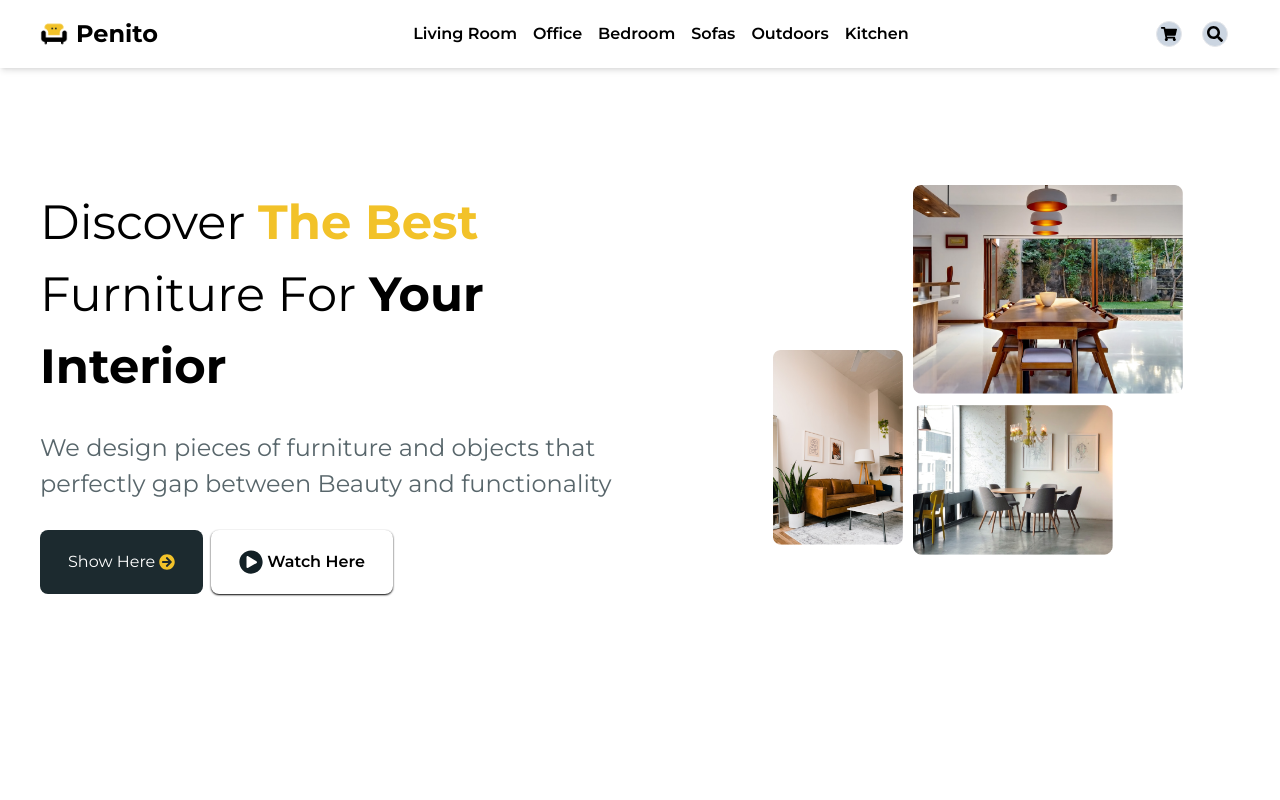
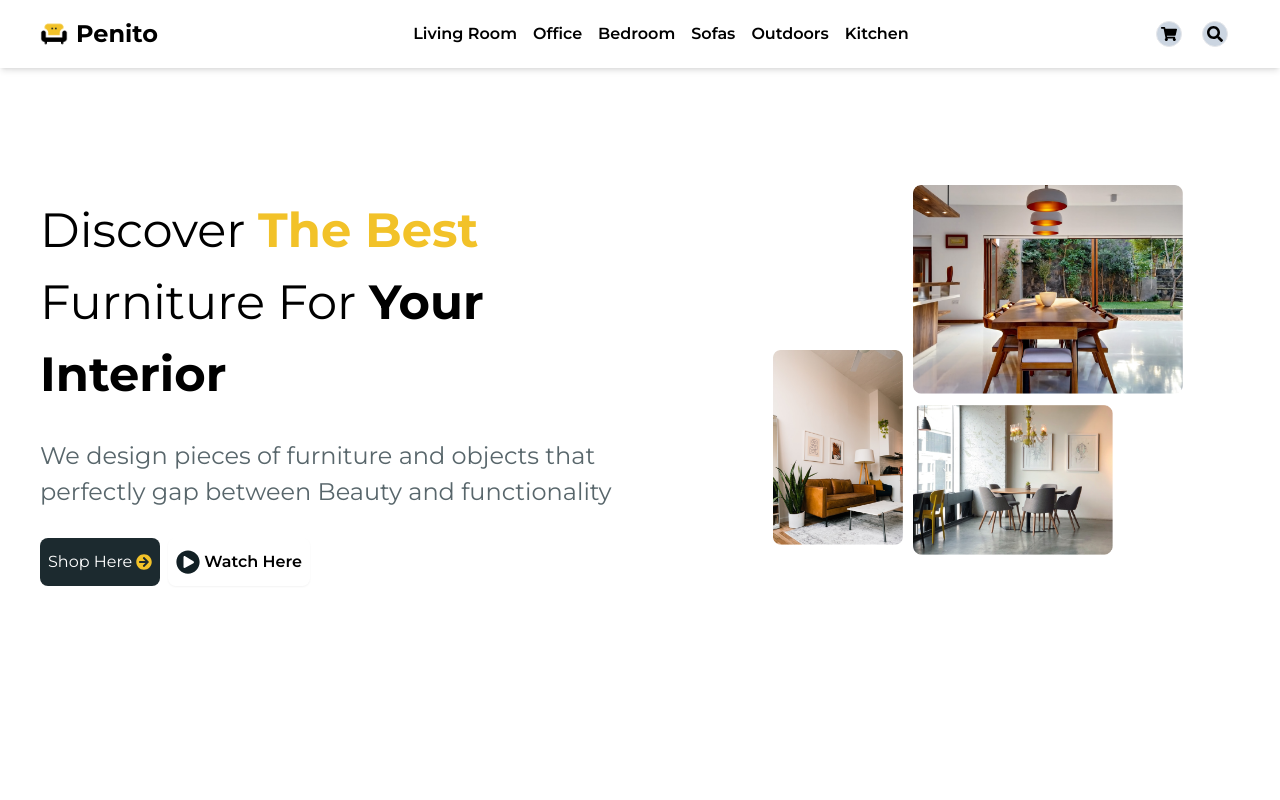
Before and after one commit to mustafaumar/penito-furniture, a React (Vite) app: page / in a window 1280 px wide. Shown: the top 800 px of the page. Built offline with nearby package versions, Linux system fonts and the light colour scheme.

Commit message:
fix: Changed hero-section button style

```diff
--- a/src/components/layout/Header/HeroSection.jsx
+++ b/src/components/layout/Header/HeroSection.jsx
@@ -17,20 +17,20 @@ const HeroSection = () => {
 					Beauty and functionality
 				</p>
 				<div className="flex justify-center gap-x-2 md:justify-start">
-          <button className="flex items-center justify-center bg-clr4 px-7 py-5 rounded-lg text-white">
-            Show Here <FaArrowCircleRight className="text-clr3 ml-1" />
+					<button className="flex items-center justify-center bg-clr4 px-2 py-6 h-10 rounded-lg text-white">
+						Shop Here <FaArrowCircleRight className="text-clr3 ml-1" />
 					</button>
-          <button className="flex items-center justify-center px-7 py-5 rounded-lg text-black font-semibold shadow-sm shadow-black">
+					<button className="flex items-center justify-center px-2 py-6 h-10 rounded-lg text-black font-semibold shadow-sm hover:shadow-black">
 						<FaPlayCircle className="text-clr1 mr-1 text-2xl" /> Watch Here
 					</button>
 				</div>
 			</div>
 
-      <div className={styles.container} >
-        <div className={styles.image1} >
+			<div className={styles.container}>
+				<div className={styles.image1}>
 					<img src={HeroSection1} alt="" />
 				</div>
-        <div className={styles.image2} >
+				<div className={styles.image2}>
 					<img src={HeroSection2} alt="" />
 				</div>
 				<div className={styles.image3}>
```
Lines whose indentation alone changed are shown as unchanged.
